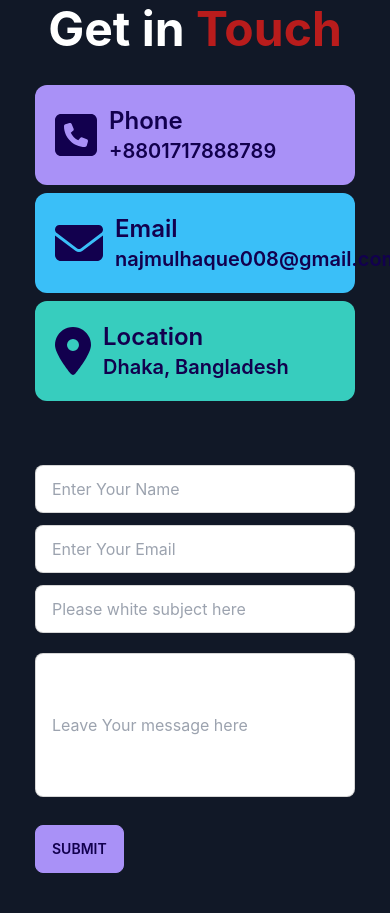
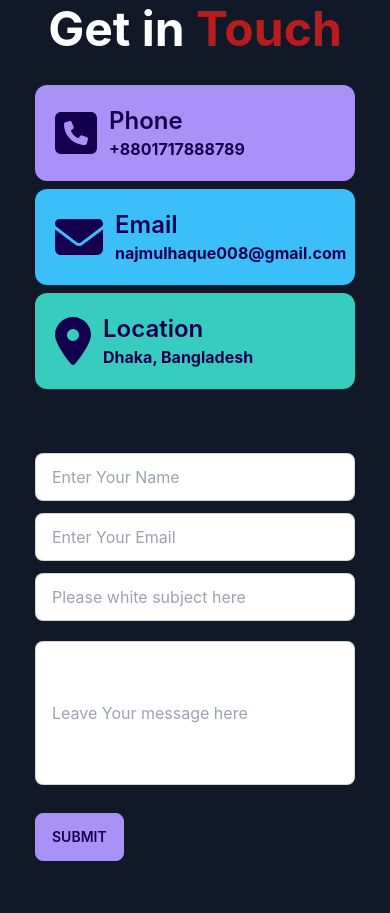
Before and after one commit to md-najmul-haque/portfolio, a React (Create React App) app: page / in a window 390 px wide. Shown: the part 3220-4133 px from the top of the page. Built offline with nearby package versions, Linux system fonts and the light colour scheme; no server answers.

Commit message:
responsive

```diff
--- a/src/Pages/Home/Contact/Contact.js
+++ b/src/Pages/Home/Contact/Contact.js
@@ -39,7 +39,7 @@ const Contact = () => {
                             </div>
                             <div>
                                 <h2 class="card-title text-2xl">Phone</h2>
-                                <p class="font-semibold text-xl" >+8801717888789</p>
+                                <p class="font-bold" >+8801717888789</p>
                             </div>
                         </div>
 
@@ -49,7 +49,7 @@ const Contact = () => {
                             </div>
                             <div>
                                 <h2 class="card-title text-2xl">Email</h2>
-                                <p class="font-semibold text-xl" >najmulhaque008@gmail.com</p>
+                                <p class="font-bold" >najmulhaque008@gmail.com</p>
                             </div>
                         </div>
 
@@ -59,7 +59,7 @@ const Contact = () => {
                             </div>
                             <div>
                                 <h2 class="card-title text-2xl">Location</h2>
-                                <p class="font-semibold text-xl" >Dhaka, Bangladesh</p>
+                                <p class="font-bold" >Dhaka, Bangladesh</p>
                             </div>
                         </div>
                     </div>
--- a/src/Pages/ProjectDetails/ProjectDetails.js
+++ b/src/Pages/ProjectDetails/ProjectDetails.js
@@ -36,7 +36,7 @@ const ProjectDetails = (props) => {
     return (
         <div className=''>
 
-            <h1 className='text-2xl md:text-5xl text-center font-semibold my-5'>{name} Projects Details</h1>
+            <h1 className='text-2xl md:text-5xl text-center text-white font-semibold my-5'>{name} Projects Details</h1>
 
             <div class="card w-full md:w-7/12 bg-base-100 shadow-2xl mx-auto">
                 <Carousel
@@ -68,8 +68,10 @@ const ProjectDetails = (props) => {
                 </Carousel>
 
                 <div class="card-body items-center text-center">
-                    <h2 class="card-title text-3xl">{name}</h2>
-                    <ul className='text-left list-disc p-7'>
+                    <h2 class="card-title text-4xl">{name}</h2>
+
+                    <p className='text-left text-2xl font-semibold'>Key Feature:</p>
+                    <ul className='text-left list-disc px-7 pb-5'>
                         <li>{feature1}</li>
                         <li>{feature2}</li>
                         <li>{feature3}</li>
```
